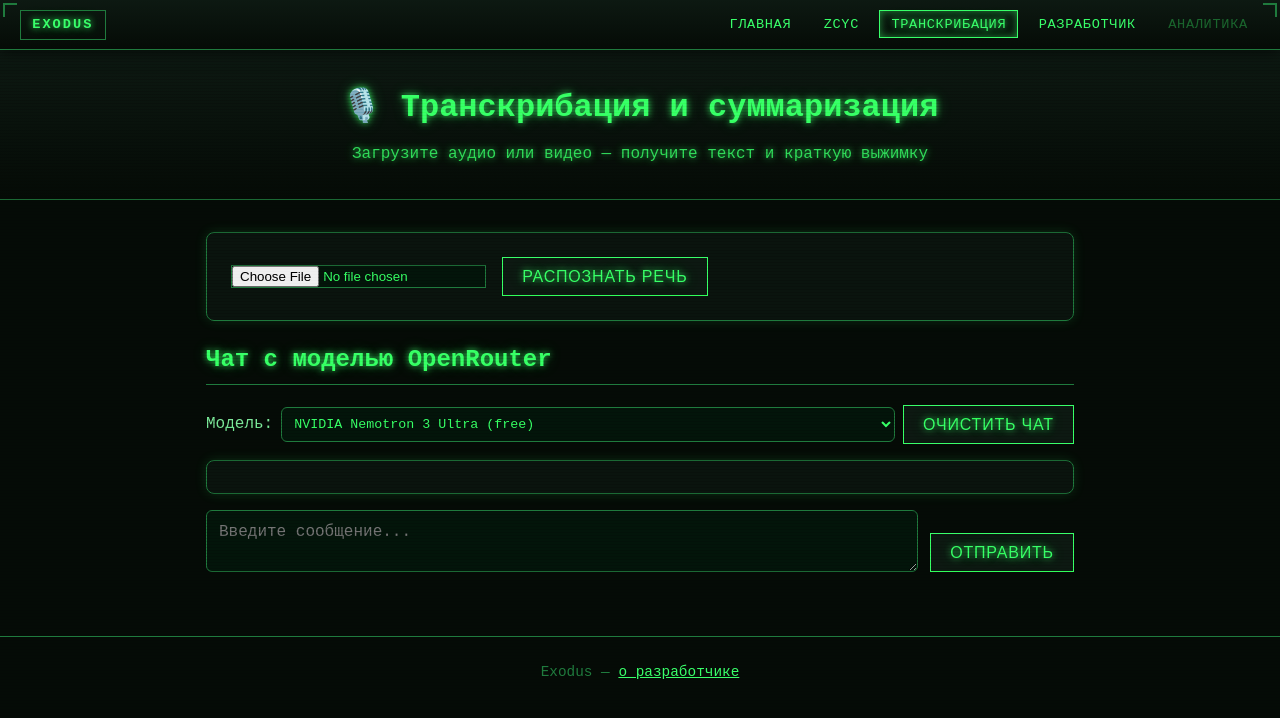
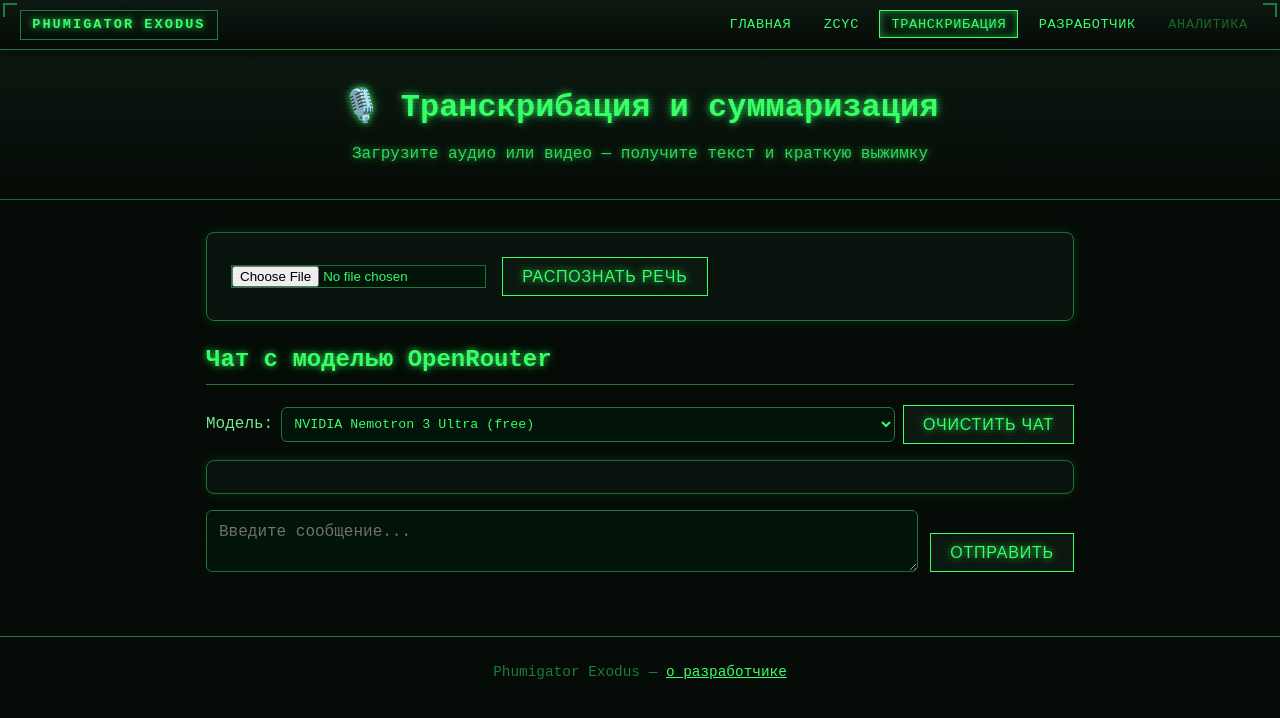
Before and after one commit to phumigator/exodus, a Flask app: page /transcription in a window 1280 px wide. Shown: the top 718 px of the page. Run offline with Flask 3, Linux system fonts and the light colour scheme.

Commit message:
Rebrand product-facing "Exodus" as "Phumigator Exodus"
Prefix visible branding throughout: nav bar, page titles, headers,
footers, README, FastAPI title, OpenRouter app name header, console
log, VS Code launch config names. Internal-only naming (EXODUS_ env
var prefix) left untouched — changing it would break the deployed
prod .env without coordinated update. Repo name/GitHub org may change
later per user, not addressed here.

```diff
--- a/api/config.py
+++ b/api/config.py
@@ -15,7 +15,7 @@ class Settings(BaseSettings):
     openrouter_model: str = "nvidia/nemotron-3-ultra-550b-a55b:free"
     # Заголовки, которые OpenRouter использует для рейтинга приложений на openrouter.ai/rankings
     openrouter_site_url: str = "https://github.com/phumigator/exodus"
-    openrouter_app_name: str = "Exodus"
+    openrouter_app_name: str = "Phumigator Exodus"
     # Прямые запросы к openrouter.ai с этой сети блокируются ("Access denied by
     # security policy"); нужен туннель через локальный прокси-клиент. None — без прокси.
     openrouter_proxy_url: str | None = None
--- a/api/main.py
+++ b/api/main.py
@@ -1,5 +1,5 @@
 """
-FastAPI-сервис Exodus: транскрибация/суммаризация и выгрузка аналитики.
+FastAPI-сервис Phumigator Exodus: транскрибация/суммаризация и выгрузка аналитики.
 """
 from fastapi import FastAPI
 from fastapi.middleware.cors import CORSMiddleware
@@ -7,7 +7,7 @@ from fastapi.middleware.cors import CORSMiddleware
 from config import settings
 from routers import transcription, analytics
 
-app = FastAPI(title="Exodus API")
+app = FastAPI(title="Phumigator Exodus API")
 
 app.add_middleware(
     CORSMiddleware,
--- a/web/app.py
+++ b/web/app.py
@@ -1,5 +1,5 @@
 """
-Главное Flask-приложение Exodus: монтирует Dash-дашборд и отдаёт статические разделы.
+Главное Flask-приложение Phumigator Exodus: монтирует Dash-дашборд и отдаёт статические разделы.
 """
 import os
 
@@ -35,7 +35,7 @@ def create_app():
 app = create_app()
 
 if __name__ == "__main__":
-    print("Запуск Exodus...")
+    print("Запуск Phumigator Exodus...")
     print("Главная страница: http://localhost:8888/")
     print("ZCYC Dashboard:    http://localhost:8888/zcyc/")
     app.run(debug=True, host="0.0.0.0", port=8888)
--- a/web/dash_app/__init__.py
+++ b/web/dash_app/__init__.py
@@ -13,7 +13,7 @@ from .callbacks_utils import register_callbacks as register_utils
 
 NAV_HTML = """
 <nav class="pipboy-nav">
-    <a class="brand" href="/">EXODUS</a>
+    <a class="brand" href="/">PHUMIGATOR EXODUS</a>
     <ul>
         <li><a href="/">Главная</a></li>
         <li><a href="/zcyc/" class="active">ZCYC</a></li>
--- a/web/templates/_nav.html
+++ b/web/templates/_nav.html
@@ -5,7 +5,7 @@
     ('/about', 'Разработчик'),
 ] %}
 <nav class="pipboy-nav">
-    <a class="brand" href="/">EXODUS</a>
+    <a class="brand" href="/">PHUMIGATOR EXODUS</a>
     <ul>
         {% for href, label in nav_links %}
         <li><a href="{{ href }}"{% if request.path == href %} class="active"{% endif %}>{{ label }}</a></li>
--- a/web/templates/about.html
+++ b/web/templates/about.html
@@ -3,7 +3,7 @@
 <head>
     <meta charset="UTF-8">
     <meta name="viewport" content="width=device-width, initial-scale=1">
-    <title>О разработчике — Exodus</title>
+    <title>О разработчике — Phumigator Exodus</title>
     <link rel="stylesheet" href="{{ url_for('static', filename='style.css') }}">
 </head>
 <body class="pipboy-page">
@@ -183,7 +183,7 @@
         </section>
     </main>
     <footer>
-        Exodus &mdash; <a href="/">на главную</a>
+        Phumigator Exodus &mdash; <a href="/">на главную</a>
     </footer>
 </body>
 </html>
--- a/web/templates/index.html
+++ b/web/templates/index.html
@@ -3,13 +3,13 @@
 <head>
     <meta charset="UTF-8">
     <meta name="viewport" content="width=device-width, initial-scale=1">
-    <title>Exodus</title>
+    <title>Phumigator Exodus</title>
     <link rel="stylesheet" href="{{ url_for('static', filename='style.css') }}">
 </head>
 <body class="pipboy-page">
     {% include "_nav.html" %}
     <header>
-        <h1>Exodus</h1>
+        <h1>Phumigator Exodus</h1>
         <p>Платформа аналитических и AI-сервисов</p>
     </header>
     <main>
@@ -40,7 +40,7 @@
         </div>
     </main>
     <footer>
-        Exodus &mdash; <a href="/about">о разработчике</a>
+        Phumigator Exodus &mdash; <a href="/about">о разработчике</a>
     </footer>
 </body>
 </html>
--- a/web/templates/transcription.html
+++ b/web/templates/transcription.html
@@ -3,7 +3,7 @@
 <head>
     <meta charset="UTF-8">
     <meta name="viewport" content="width=device-width, initial-scale=1">
-    <title>Транскрибация и суммаризация — Exodus</title>
+    <title>Транскрибация и суммаризация — Phumigator Exodus</title>
     <link rel="stylesheet" href="{{ url_for('static', filename='style.css') }}">
 </head>
 <body class="pipboy-page">
@@ -53,7 +53,7 @@
         </section>
     </main>
     <footer>
-        Exodus &mdash; <a href="/about">о разработчике</a>
+        Phumigator Exodus &mdash; <a href="/about">о разработчике</a>
     </footer>
 
     <script>
```
Also changed, not shown: README.md.
